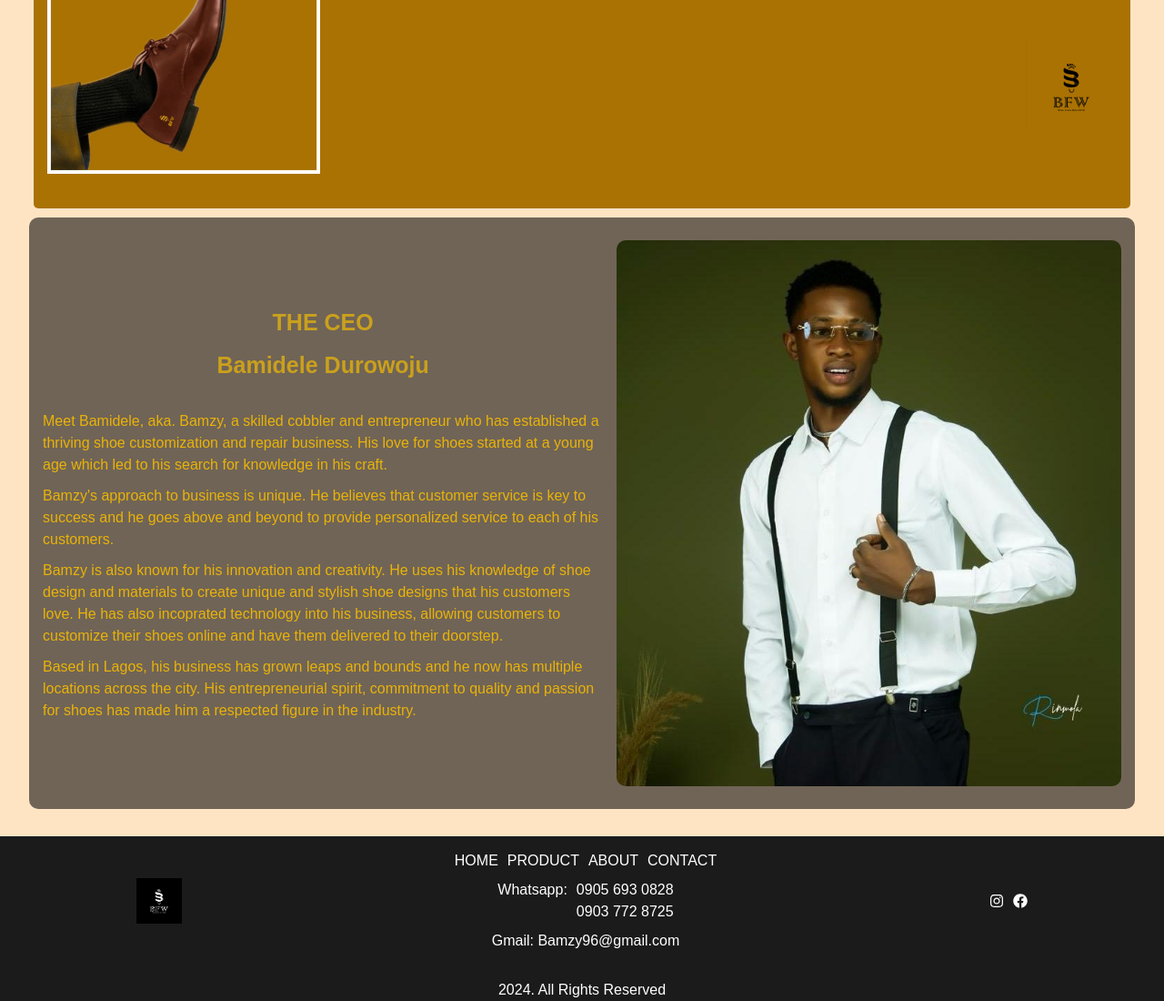
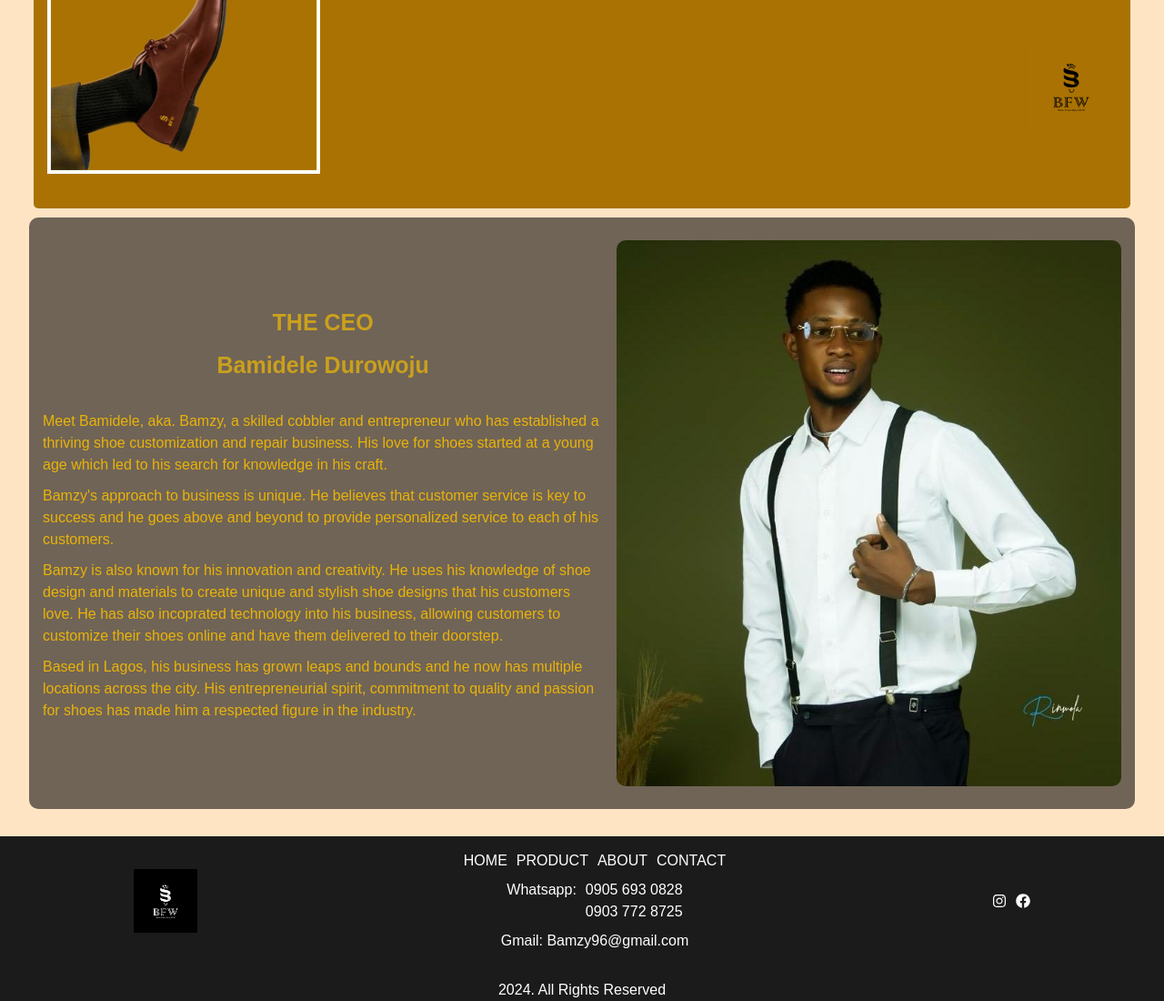
Before and after one commit to axleosi/BFW-website, a Next.js app: page /about in a window 1280 px wide. Shown: the part 366-1466 px from the top of the page at 91% size. Built offline with nearby package versions, Linux system fonts and the light colour scheme.

Commit message:
final commit

```diff
--- a/app/styles/Footer.module.css
+++ b/app/styles/Footer.module.css
@@ -46,8 +46,8 @@
     gap: 10px;
 }
 .logo{
-    width: 50px;
-    height: 50px;
+    width: 70px;
+    height: 70px;
 }
 @media(max-width:400px){
     .imageMCon{
```
